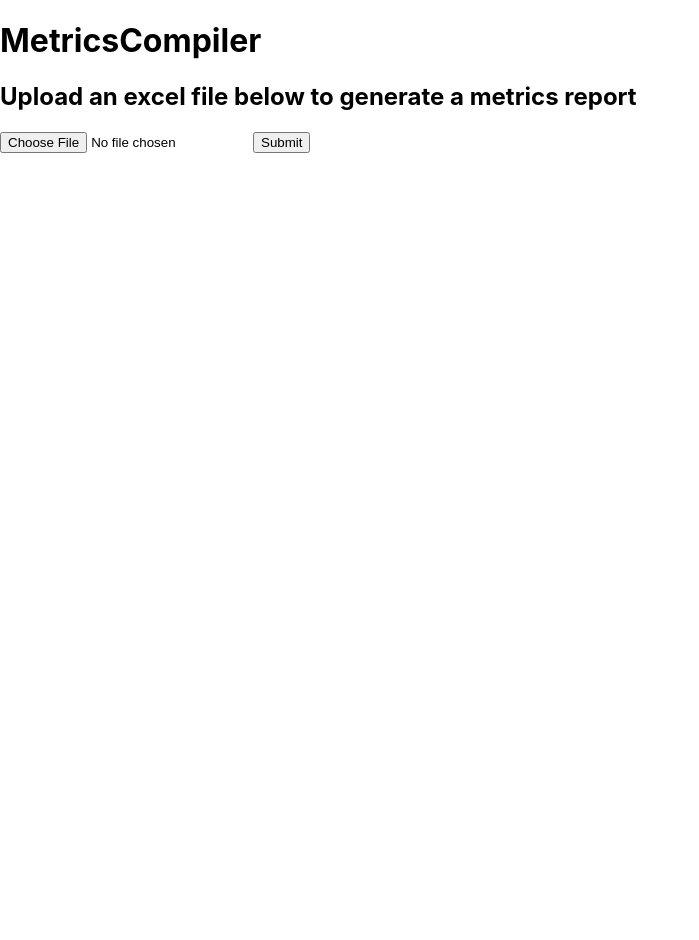
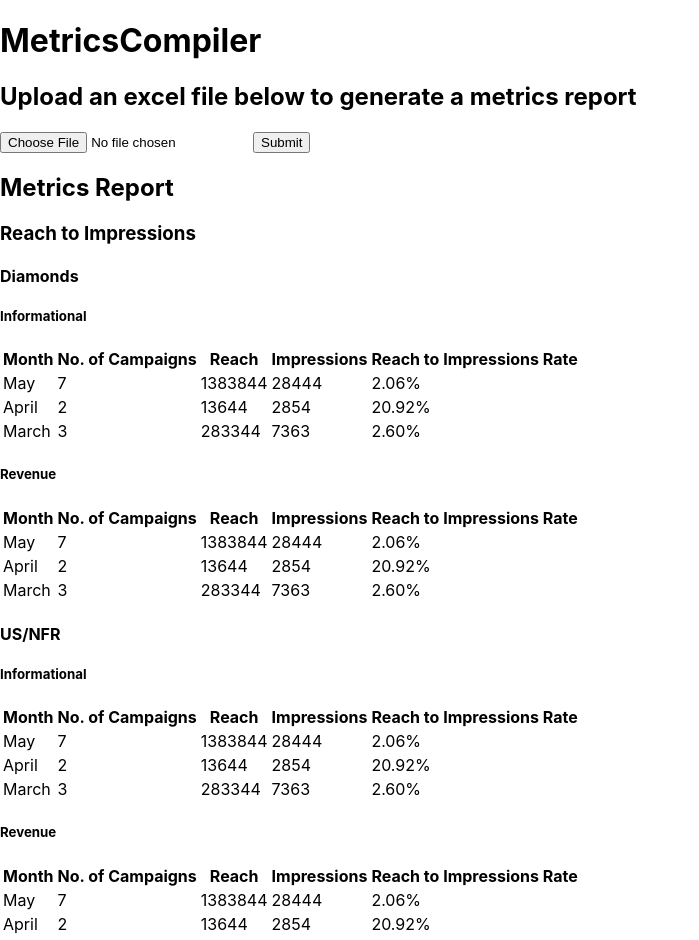
Before and after one commit to maximus202/metrics-compiler-app, a React (Create React App) app: page / in a window 1280 px wide. Shown: the top 940 px of the page, without its empty margins (0-699 px from the left). Before the commit the page ends 800 px from the top, so only its background shows below. Built offline with nearby package versions, Linux system fonts and the light colour scheme.

Commit message:
Created structure for Report component.

```diff
--- a/src/App.js
+++ b/src/App.js
@@ -1,9 +1,20 @@
 import React from 'react';
 import Upload from './components/Upload/Upload';
+import Report from './components/Report/Report';
 
 function App() {
   return (
-    <Upload />
+    <>
+    <header>
+      <h1>
+        MetricsCompiler
+      </h1>
+      </header>
+      <main>
+        <Upload />
+        <Report />
+      </main>
+      </>
   );
 }
 
--- /dev/null
+++ b/src/components/Report/Report.js
@@ -0,0 +1,158 @@
+import React, { Component } from 'react';
+
+class Report extends Component {
+    render() {
+        return (
+            <>
+                <h2>
+                    Metrics Report
+                </h2>
+                <section>
+                    <h3>
+                        Reach to Impressions
+                    </h3>
+                    <section>
+                        <h4>Diamonds</h4>
+                    <section>
+                        <h5>Informational</h5>
+                        <table>
+                            <tr>
+                                <th>Month</th>
+                                <th>No. of Campaigns</th>
+                                <th>Reach</th>
+                                <th>Impressions</th>
+                                <th>Reach to Impressions Rate</th>
+                            </tr>
+                            <tr>
+                                <td>May</td>
+                                <td>7</td>
+                                <td>1383844</td>
+                                <td>28444</td>
+                                <td>2.06%</td>
+                            </tr>
+                            <tr>
+                                <td>April</td>
+                                <td>2</td>
+                                <td>13644</td>
+                                <td>2854</td>
+                                <td>20.92%</td>
+                            </tr>
+                            <tr>
+                                <td>March</td>
+                                <td>3</td>
+                                <td>283344</td>
+                                <td>7363</td>
+                                <td>2.60%</td>
+                            </tr>
+                        </table>
+                        </section>
+                        <section>
+                            <h5>Revenue</h5>
+                            <table>
+                                <tr>
+                                    <th>Month</th>
+                                    <th>No. of Campaigns</th>
+                                    <th>Reach</th>
+                                    <th>Impressions</th>
+                                    <th>Reach to Impressions Rate</th>
+                                </tr>
+                                <tr>
+                                    <td>May</td>
+                                    <td>7</td>
+                                    <td>1383844</td>
+                                    <td>28444</td>
+                                    <td>2.06%</td>
+                                </tr>
+                                <tr>
+                                    <td>April</td>
+                                    <td>2</td>
+                                    <td>13644</td>
+                                    <td>2854</td>
+                                    <td>20.92%</td>
+                                </tr>
+                                <tr>
+                                    <td>March</td>
+                                    <td>3</td>
+                                    <td>283344</td>
+                                    <td>7363</td>
+                                    <td>2.60%</td>
+                                </tr>
+                            </table>
+                        </section>
+                    </section>
+                    <section>
+                        <h4>US/NFR</h4>
+                    <section>
+                        <h5>Informational</h5>
+                        <table>
+                            <tr>
+                                <th>Month</th>
+                                <th>No. of Campaigns</th>
+                                <th>Reach</th>
+                                <th>Impressions</th>
+                                <th>Reach to Impressions Rate</th>
+                            </tr>
+                            <tr>
+                                <td>May</td>
+                                <td>7</td>
+                                <td>1383844</td>
+                                <td>28444</td>
+                                <td>2.06%</td>
+                            </tr>
+                            <tr>
+                                <td>April</td>
+                                <td>2</td>
+                                <td>13644</td>
+                                <td>2854</td>
+                                <td>20.92%</td>
+                            </tr>
+                            <tr>
+                                <td>March</td>
+                                <td>3</td>
+                                <td>283344</td>
+                                <td>7363</td>
+                                <td>2.60%</td>
+                            </tr>
+                        </table>
+                    </section>
+                    <section>
+                        <h5>Revenue</h5>
+                        <table>
+                            <tr>
+                                <th>Month</th>
+                                <th>No. of Campaigns</th>
+                                <th>Reach</th>
+                                <th>Impressions</th>
+                                <th>Reach to Impressions Rate</th>
+                            </tr>
+                            <tr>
+                                <td>May</td>
+                                <td>7</td>
+                                <td>1383844</td>
+                                <td>28444</td>
+                                <td>2.06%</td>
+                            </tr>
+                            <tr>
+                                <td>April</td>
+                                <td>2</td>
+                                <td>13644</td>
+                                <td>2854</td>
+                                <td>20.92%</td>
+                            </tr>
+                            <tr>
+                                <td>March</td>
+                                <td>3</td>
+                                <td>283344</td>
+                                <td>7363</td>
+                                <td>2.60%</td>
+                            </tr>
+                        </table>
+                    </section>
+                </section>
+                </section>
+            </>
+        )
+    }
+}
+
+export default Report;
--- a/src/components/Upload/Upload.js
+++ b/src/components/Upload/Upload.js
@@ -4,12 +4,6 @@ class Upload extends Component {
     render() {
         return (
             <>
-            <header>
-                <h1>
-                    MetricsCompiler
-                </h1>
-            </header>
-            <main>
                 <h2>
                     Upload an excel file below to generate a metrics report
                 </h2>
@@ -17,9 +11,6 @@ class Upload extends Component {
                     <input type="file" ID="fileSelect" accept=".xlsx, .xls, .csv"/>
                     <input type="submit" />
                 </form>
-
-
-            </main>
             </>
         )
     }
```
Also changed, not shown: src/components/Report/Report.css (added), 1 other file (tests, documents, lock files or other folders).
